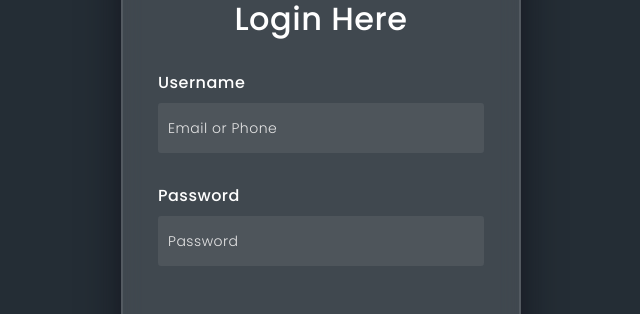
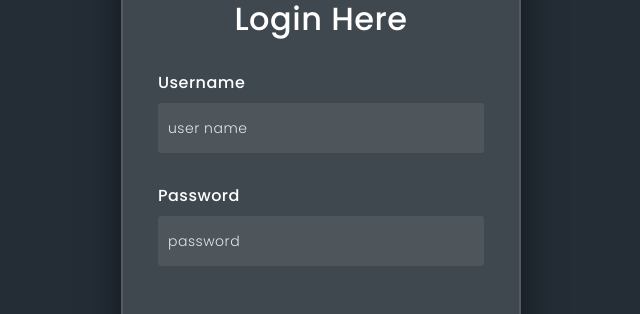
Before and after one commit to Narendra334nick/chat-frontend, a React (Create React App) app: page / in a window 1280 px wide. Shown: the part 194-508 px from the top of the page, without its empty margins (319-959 px from the left). Built offline with nearby package versions, Linux system fonts and the light colour scheme.

Commit message:
setup formik forms

```diff
--- a/package.json
+++ b/package.json
@@ -15,12 +15,14 @@
     "@types/react": "^18.2.25",
     "@types/react-dom": "^18.2.11",
     "axios": "^1.5.1",
+    "formik": "^2.4.5",
     "react": "^18.2.0",
     "react-dom": "^18.2.0",
     "react-router-dom": "^6.16.0",
     "react-scripts": "5.0.1",
     "typescript": "^4.9.5",
-    "web-vitals": "^2.1.4"
+    "web-vitals": "^2.1.4",
+    "yup": "^1.3.2"
   },
   "scripts": {
     "start": "react-scripts start",
--- /dev/null
+++ b/src/components/inputTextField/index.tsx
@@ -0,0 +1,54 @@
+type propType = {
+	value: string;
+	placeHolder: string;
+	onChnage: any;
+	label: string;
+	type?: string;
+	name: string;
+	touched?: any;
+	errors?: any;
+	borderBottom?: boolean;
+};
+export default function index(props: propType) {
+	const {
+		label,
+		placeHolder,
+		onChnage,
+		value,
+		type = "text",
+		name,
+		errors,
+		touched,
+	} = props;
+	const style: any = {
+		width: "100%",
+		fontSize: "12px",
+	};
+	// for getting the message based on error/touched
+	const getErrorMessage = () => {
+		if (touched && errors) return errors;
+		return undefined;
+	};
+	const getErrorMessageStyle = () => {
+		if (touched && value === "") return { ...style, color: "orange" };
+		if (touched && errors) return { ...style, color: "red" };
+		//if(touched) return {...errorMessageStyle,color:'green'}
+		return style;
+	};
+	return (
+		<div>
+			<label htmlFor="username">{label}</label>
+			<input
+				type={type}
+				placeholder={placeHolder}
+				id="username"
+				onChange={onChnage}
+				value={value}
+				name={name}
+			/>
+			{getErrorMessage() && (
+				<div style={getErrorMessageStyle()}>{getErrorMessage()}</div>
+			)}
+		</div>
+	);
+}
--- a/src/pages/Login/Login.tsx
+++ b/src/pages/Login/Login.tsx
@@ -4,46 +4,103 @@ import useAuthService from "../../hooks/useAuthService";
 import { useNavigate } from "react-router-dom";
 import { login } from "../../services/apiServices";
 import axios from "axios";
+import { withFormik } from "formik";
+import * as Yup from "yup";
+import InputTextField from "../../components/inputTextField";
 
-function Login() {
-	const navigate = useNavigate();
-	const authService = useAuthService();
-	const handleSubmit = async (event: any) => {
-		try {
-			event.preventDefault();
-			const payload = {
-				email: "recs.cse1626@gmail.com",
-				password: "Nerd@0604",
+export default function LoginComponent(props: any) {
+	return (
+		<div>
+			<FormikHoc {...props} />
+		</div>
+	);
+}
+
+const loginForm = (props: any) => {
+	const {
+		values,
+		touched,
+		errors,
+		handleChange,
+		setFieldTouched,
+		setFieldValue,
+		handleSubmit,
+	} = props;
+	const change = (
+		name: any,
+		e: React.ChangeEvent<HTMLInputElement>,
+		index: any
+	) => {
+		e.persist();
+		handleChange(e);
+		setFieldTouched(name, true, false);
 	};
-			//const user = await login(payload);
-			const user = await axios({
-				method: "post",
-				url: "http://localhost:8086/v1/login/basic",
-				data: payload,
-			});
-			console.log("user", user);
-			authService.setUserDetails(true);
-			navigate("/chat");
-		} catch (error) {
-			console.log("error in handle submit", error);
-		}
-	};
+
+	// const handleGeneralChange = (value: any, id: any) => {
+	// 	setFieldValue(id, value);
+	// 	setFieldTouched(id, true, false);
+	// };
+
 	return (
+		<>
 			<div className={styles.mainBackground}>
 				<div className={styles.background}></div>
 				<form onSubmit={handleSubmit}>
 					<h3>Login Here</h3>
+					<InputTextField
+						value={values?.username}
+						placeHolder="user name"
+						onChnage={change.bind(null, "username")}
+						label="Username"
+						name="username"
+						touched={touched.username}
+						errors={errors.username}
+					/>
 
-				<label htmlFor="username">Username</label>
-				<input type="text" placeholder="Email or Phone" id="username" />
-
-				<label htmlFor="password">Password</label>
-				<input type="password" placeholder="Password" id="password" />
+					<InputTextField
+						value={values?.password}
+						placeHolder="password"
+						onChnage={change.bind(null, "password")}
+						label="Password"
+						type="password"
+						name="password"
+						touched={touched.password}
+						errors={errors.password}
+					/>
 
 					<button type="submit">Log In</button>
 				</form>
 			</div>
+		</>
 	);
+};
+
+const FormikHoc = (props: any) => {
+	const LoginFormikLogin = withFormik({
+		mapPropsToValues: () => ({
+			username: undefined,
+			password: undefined,
+		}),
+
+		// Custom sync validation
+		validationSchema: Yup.object({
+			username: Yup.string().required(),
+			password: Yup.string().required(),
+		}),
+		handleSubmit: async (values: any) => {
+			try {
+				const payload = {
+					email: values.username,
+					password: values.password,
+				};
+				const user = await login(payload);
+        console.log("user",user);
+			} catch (error) {
+        console.log('Error in handle submit',error);
       }
+		},
+		displayName: "loginForm",
+	})(loginForm);
 
-export default Login;
+	return <LoginFormikLogin {...props} />;
+};
```
Also changed, not shown: 1 other file (tests, documents, lock files or other folders). Lines whose indentation alone changed are shown as unchanged.
